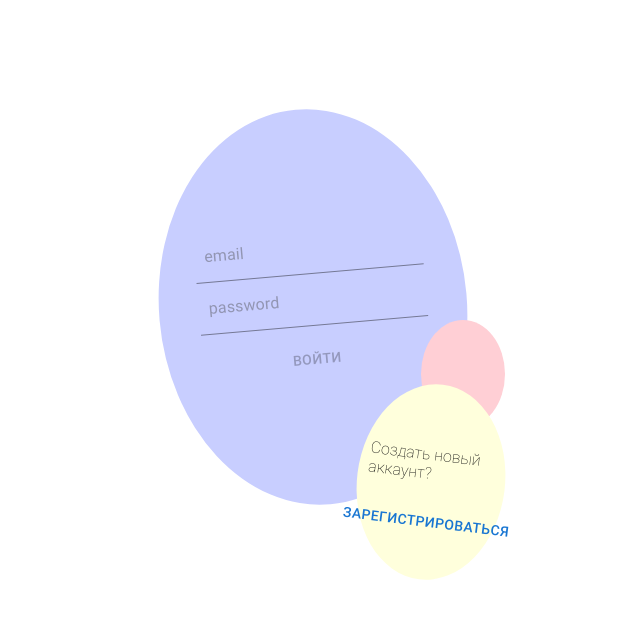
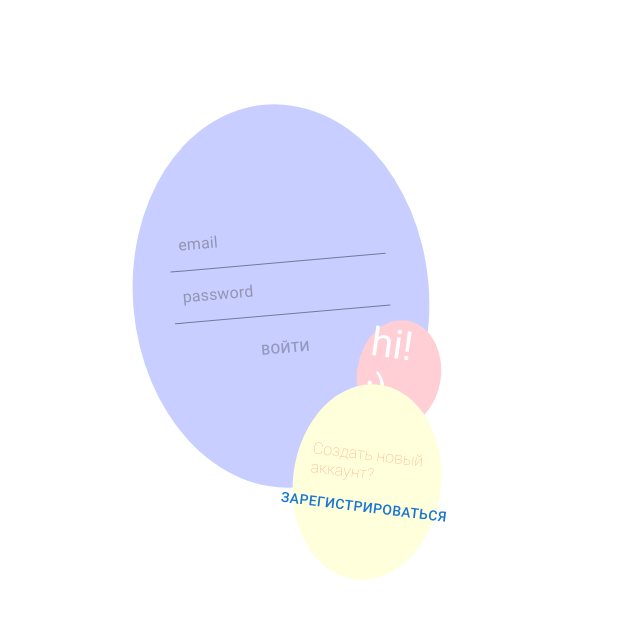
Before and after one commit to FomichevIvan/socialnetwork, a React (Create React App) app: page /login in a window 1280 px wide. Shown: the top 618 px of the page, without its empty margins (327-967 px from the left). Built offline with nearby package versions, Linux system fonts and the light colour scheme.

Commit message:
more styling

```diff
--- a/src/App.css
+++ b/src/App.css
@@ -59,7 +59,7 @@
     margin: 8% auto;
     display: flex;
     width: 18%;
-    height: 39.5%;
+    height: 38%;
     flex-direction: column;
     justify-content: center;
     background-color: rgb(200, 206, 255);
@@ -78,7 +78,7 @@
 .flex-block {
     position: absolute;
     top: 48%;
-    right: 35%;
+    right: 40%;
     display: flex;
     flex-direction: column;
     align-items: center;
@@ -92,10 +92,19 @@
     transform: rotate(7deg);
 }
 
+.flex-block span {
+    margin: 5%;
+    color: #ffab8c;
+}
+
+
 .red-circle {
+    display: flex;
+    justify-content: center;
+    align-items: center;
     position: absolute;
     top: 40%;
-    right: 35%;
+    right: 40%;
     z-index: 2;
 
     width: 5%;
@@ -104,6 +113,14 @@
     background-color: rgb(255, 207, 213);
     border-radius: 100%;
     padding: 10px;
+    transform: rotate(8deg);
+}
+
+.red-circle span {
+    color: white;
+    font-size: 2.5rem;
+    font-weight: bolder;
+    padding-bottom: 15%;
 }
 
 /*.menu-button {*/
@@ -119,6 +136,9 @@
     /*justify-content: center;*/
     align-items: center;
     height: 100vh;
+    padding-right: 5%;
+
+
 }
 
 .container input {
--- a/src/App.tsx
+++ b/src/App.tsx
@@ -6,6 +6,7 @@ import { useSelector } from 'react-redux';
 import { RootState } from './store/redux/store';
 import { TopPanel } from './components/TopPanel';
 import { MessageNotifier } from './components/MessageNotifier';
+import { Loader } from './components/Loader';
 
 function App() {
   const user = useSelector((state: RootState) => state.user.user);
@@ -36,3 +37,4 @@ export default App;
 
 // передача пропсами на один уровень вниз (массив постов, например), или лучше брать из редакс?
 // как из айди пользователя делать имя без особых затрат
+// избежать мелькания экрана при неверном маршруте на главном экране Апп
--- a/src/components/AuthForm.tsx
+++ b/src/components/AuthForm.tsx
@@ -42,14 +42,14 @@ export function AuthForm(): ReactElement {
 
   const hasAccount = (
     <div className="flex-block">
-      <h4>Уже есть аккаунт? Тогда</h4>
+      <span>Уже есть аккаунт? Тогда</span>
       <Button onClick={userIsExisted}> Войти </Button>
     </div>
   );
 
   const newUser = (
     <div className="flex-block">
-      <h4>Создать новый аккаунт?</h4>
+      <span>Создать новый аккаунт?</span>
       <Button onClick={userIsNew}> Зарегистрироваться </Button>
     </div>
   );
@@ -93,7 +93,9 @@ export function AuthForm(): ReactElement {
           </Button>
         </div>
         {isNew ? hasAccount : newUser}
-        <div className="red-circle"></div>
+        <div className="red-circle">
+          <span>hi! ;)</span>
+        </div>
       </div>
     </>
   );
```
